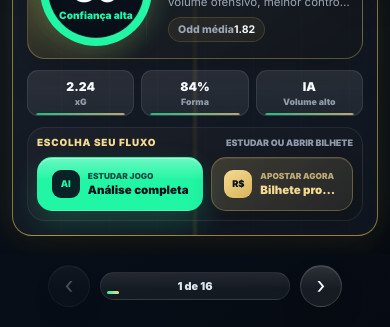
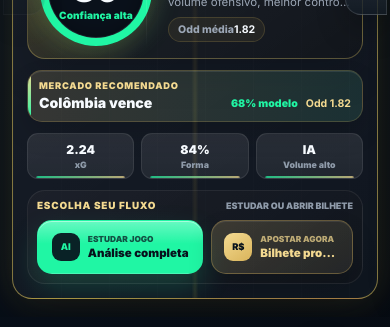
Before and after one commit to duqueroleta/DuqueSports-Codex, a React (Vite) app: page / in a window 390 px wide. Shown: the part 1076-1403 px from the top of the page. Built offline with nearby package versions, Linux system fonts and the light colour scheme; no server answers.

Commit message:
style(mobile): highlight recommended market on match cards

```diff
--- a/src/components/matches/MobileMatchSlide.jsx
+++ b/src/components/matches/MobileMatchSlide.jsx
@@ -29,6 +29,7 @@ function MobileMatchSlide({ isActive = false, match }) {
   const favorite = isFavorite('match', match.id);
   const confidence = normalizeMatchConfidence(match.confidence);
   const metrics = normalizeMatchMetrics(match.metrics).slice(0, 3);
+  const mainProbability = match.probabilities?.[1] ?? match.probabilities?.[0] ?? null;
 
   return (
     <article
@@ -103,6 +104,15 @@ function MobileMatchSlide({ isActive = false, match }) {
           </div>
         </div>
 
+        <div className="mobile-market-focus" aria-label="Mercado recomendado">
+          <span>Mercado recomendado</span>
+          <strong>{match.signal}</strong>
+          <small>
+            {mainProbability ? `${mainProbability.value}% modelo` : `${confidence ?? '--'}% modelo`}
+            <b>Odd {formatMatchOdds(match.odds)}</b>
+          </small>
+        </div>
+
         <div className="mobile-key-metrics" aria-label="Indicadores principais">
           {metrics.map((metric) => {
             const chip = formatMobileMetric(metric);
--- a/src/styles/mobile-match-slide.css
+++ b/src/styles/mobile-match-slide.css
@@ -68,6 +68,7 @@
   .mobile-matchup,
   .mobile-ai-summary,
   .mobile-key-metrics,
+  .mobile-market-focus,
   .mobile-match-actions-v2 {
     min-width: 0;
   }
@@ -377,6 +378,72 @@
     color: var(--color-white);
   }
 
+  .mobile-market-focus {
+    position: relative;
+    display: grid;
+    grid-template-columns: minmax(0, 1fr) auto;
+    gap: 3px 10px;
+    align-items: center;
+    min-height: 52px;
+    overflow: hidden;
+    padding: 9px 11px;
+    border: 1px solid rgba(217, 180, 91, 0.22);
+    border-radius: 15px;
+    background:
+      linear-gradient(90deg, rgba(217, 180, 91, 0.13), rgba(32, 246, 164, 0.075)),
+      rgba(255, 255, 255, 0.04);
+    box-shadow:
+      inset 0 1px 0 rgba(255, 255, 255, 0.09),
+      0 12px 26px rgba(0, 0, 0, 0.14);
+  }
+
+  .mobile-market-focus::before {
+    position: absolute;
+    inset: 0 auto 0 0;
+    width: 3px;
+    background: linear-gradient(180deg, var(--color-gold-soft), var(--color-neon));
+    content: "";
+  }
+
+  .mobile-market-focus span,
+  .mobile-market-focus strong,
+  .mobile-market-focus small {
+    position: relative;
+    z-index: 1;
+    overflow: hidden;
+    text-overflow: ellipsis;
+    white-space: nowrap;
+  }
+
+  .mobile-market-focus span {
+    grid-column: 1 / -1;
+    color: var(--color-gold-soft);
+    font-size: 0.58rem;
+    font-weight: 950;
+    letter-spacing: 0.08em;
+    text-transform: uppercase;
+  }
+
+  .mobile-market-focus strong {
+    color: var(--color-white);
+    font-size: 0.88rem;
+    font-weight: 1000;
+  }
+
+  .mobile-market-focus small {
+    display: inline-flex;
+    gap: 8px;
+    align-items: center;
+    justify-content: flex-end;
+    color: var(--color-neon);
+    font-size: 0.66rem;
+    font-weight: 950;
+  }
+
+  .mobile-market-focus b {
+    color: var(--color-gold-soft);
+  }
+
   .mobile-key-metrics {
     display: grid;
     grid-template-columns: repeat(3, minmax(0, 1fr));
```
